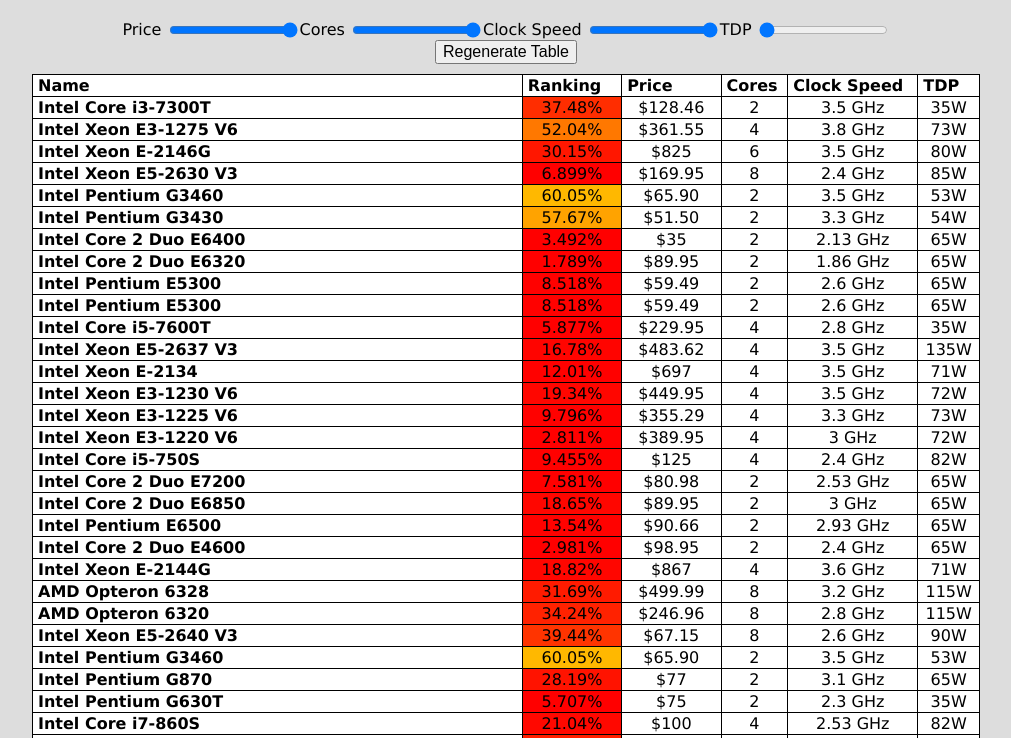
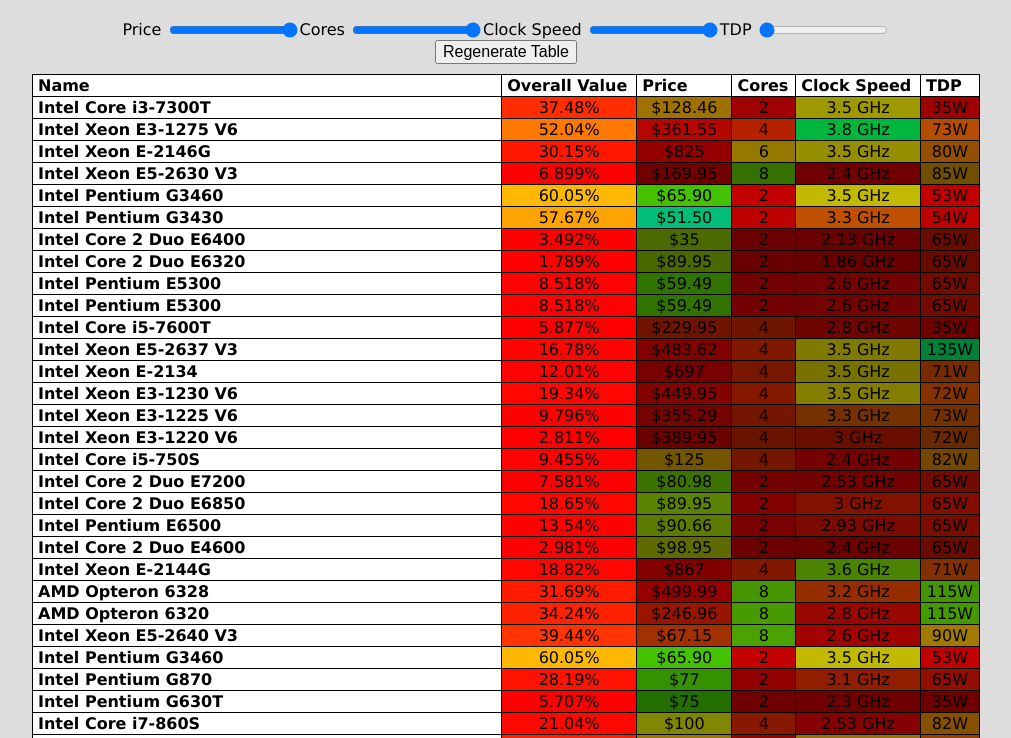
Before and after one commit to 7trail/PartDataTracker, a plain HTML site: page index.html in a window 1280 px wide. Shown: the part 62-800 px from the top of the page, without its empty margins (134-1145 px from the left). Drawn offline with Linux system fonts and the light colour scheme.

Commit message:
Formatting changes

```diff
--- a/index.html
+++ b/index.html
@@ -40,7 +40,7 @@
                 <thead>
                     <tr>
                         <th>Name</th>
-                        <th>Ranking</th>
+                        <th>Overall Value</th>
                         <th>Price</th>
                         <th>Cores</th>
                         <th>Clock Speed</th>
@@ -122,10 +122,16 @@
             return d;
         }
 
-        function formatElementByRank(element,rank) {
+        function formatElementByRank(element,rank, saturation, lightness) {
             let finalColor = 0;
+            if (saturation == undefined) {
+                saturation = 100;
+            }
+            if (lightness == undefined) {
+                lightness = 50;
+            }
             finalColor = Math.pow(rank,3) * 200;
-            element.style = `background-color: hsl(${finalColor}, 100%, 50%);`;
+            element.style = `background-color: hsl(${finalColor}, ${saturation}%, ${lightness}%);`;
         }
 
         function easyGetPercentile(element, key, reverse, arr) {
@@ -202,6 +208,8 @@
                     let newTablePiece = document.createElement("td");
                     let text = (attr == "price") ? formatter.format(thisPartData[attr]) : new Intl.NumberFormat().format(thisPartData[attr]);
                     newTablePiece.textContent = attributeFormat[attr].replace("dataHere",text);
+                    let rank2 = rawRankDict[part["name"]][attr];
+                    formatElementByRank(newTablePiece,rank2,100,rank * 30 + 20);
                     newRow.append(newTablePiece);
                 }
             }
```
Also changed, not shown: testGetHTML.html (+1 -0 lines).
